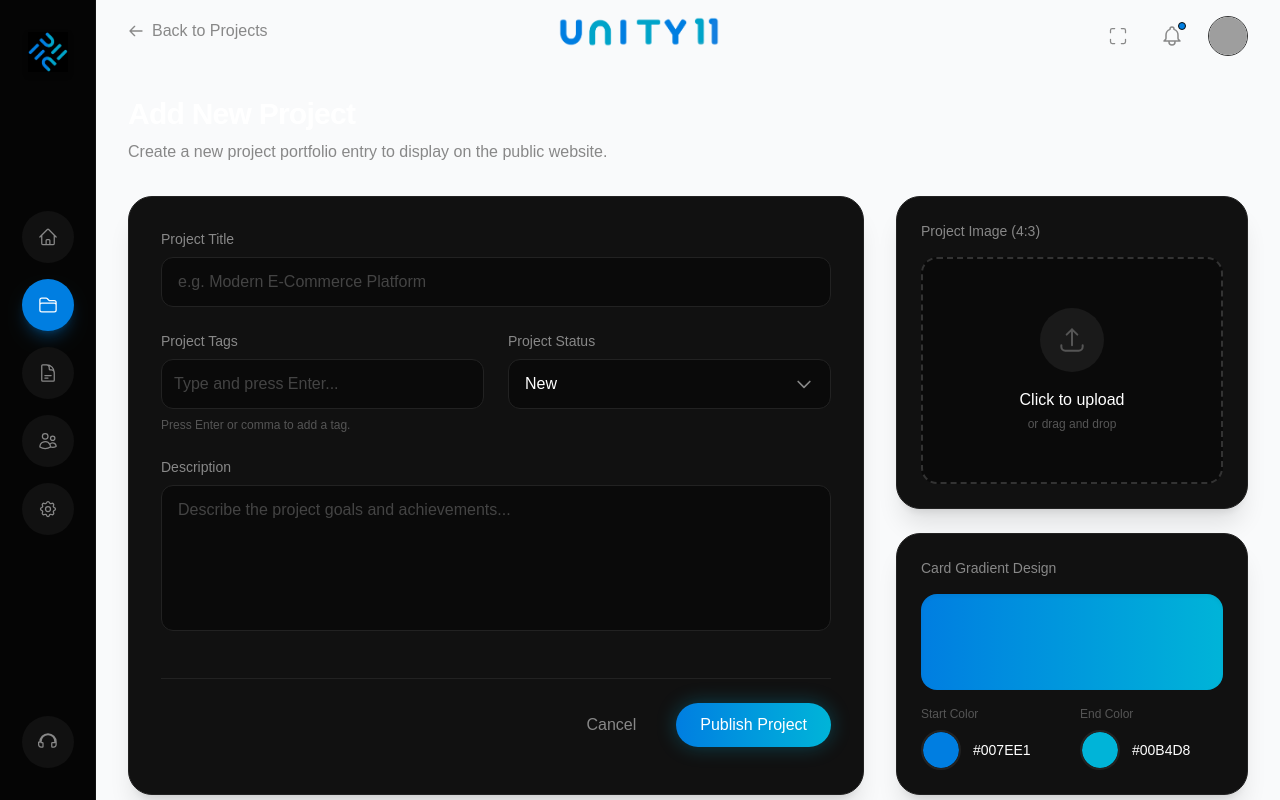
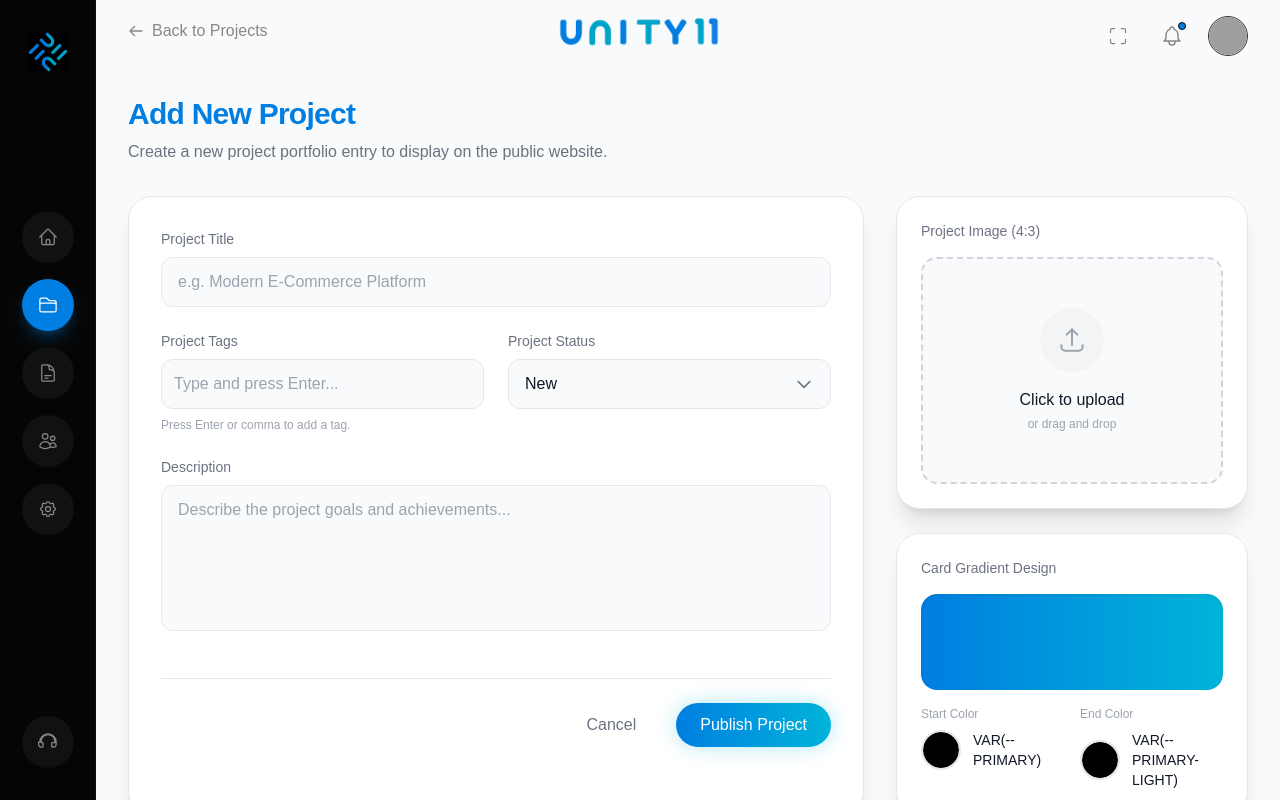
Before and after one commit to UNITY-11/unity11, a Next.js app in the folder apps/admin/: page /projects/new in a window 1280 px wide. Built offline with nearby package versions, Linux system fonts and the light colour scheme; grey boxes are pictures that could not be loaded.

Commit message:
Update page.tsx

```diff
--- a/apps/admin/src/app/projects/new/page.tsx
+++ b/apps/admin/src/app/projects/new/page.tsx
@@ -11,8 +11,8 @@ const statusOptions = [
 ];
 
 export default function AddProjectPage() {
-  const [startColor, setStartColor] = useState("#007ee1");
-  const [endColor, setEndColor] = useState("#00b4d8");
+  const [startColor, setStartColor] = useState("var(--primary)");
+  const [endColor, setEndColor] = useState("var(--primary-light)");
   const [status, setStatus] = useState("new");
   const [isStatusOpen, setIsStatusOpen] = useState(false);
   const [tags, setTags] = useState<string[]>([]);
@@ -63,32 +63,32 @@ export default function AddProjectPage() {
 
         {/* Header */}
         <div>
-          <h1 className="text-3xl font-bold tracking-tight text-white">Add New Project</h1>
-          <p className="text-[#888888] mt-2">Create a new project portfolio entry to display on the public website.</p>
+          <h1 className="text-3xl font-bold tracking-tight text-primary">Add New Project</h1>
+          <p className="text-text-muted mt-2">Create a new project portfolio entry to display on the public website.</p>
         </div>
 
         {/* Two Column Layout */}
         <div className="grid grid-cols-1 lg:grid-cols-3 gap-8">
 
           {/* Left Column: Text Inputs */}
-          <div className="lg:col-span-2 space-y-6 bg-[#111111] rounded-[24px] border border-[#222222] p-8 shadow-xl">
+          <div className="lg:col-span-2 space-y-6 bg-surface rounded-[24px] border border-border-base p-8 shadow-xl">
             <div className="grid grid-cols-1 md:grid-cols-2 gap-6">
 
               <div className="col-span-1 md:col-span-2 space-y-2">
-                <label htmlFor="title" className="block text-sm font-medium text-[#888888]">Project Title</label>
-                <input type="text" id="title" className="w-full px-4 py-3 rounded-xl border border-[#222222] bg-[#0a0a0a] text-white focus:outline-none focus:ring-2 focus:ring-[#007ee1] transition-shadow placeholder:text-[#444444]" placeholder="e.g. Modern E-Commerce Platform" />
+                <label htmlFor="title" className="block text-sm font-medium text-text-muted">Project Title</label>
+                <input type="text" id="title" className="w-full px-4 py-3 rounded-xl border border-border-base bg-background text-foreground focus:outline-none focus:ring-2 focus:ring-[var(--primary)] transition-shadow placeholder:text-text-dim" placeholder="e.g. Modern E-Commerce Platform" />
               </div>
 
               <div className="space-y-2">
-                <label htmlFor="tags" className="block text-sm font-medium text-[#888888]">Project Tags</label>
-                <div className="w-full h-[50px] px-3 rounded-xl border border-[#222222] bg-[#0a0a0a] focus-within:ring-2 focus-within:ring-[#007ee1] transition-shadow flex flex-nowrap gap-2 items-center overflow-x-auto [&::-webkit-scrollbar]:hidden [-ms-overflow-style:none] [scrollbar-width:none]">
+                <label htmlFor="tags" className="block text-sm font-medium text-text-muted">Project Tags</label>
+                <div className="w-full h-[50px] px-3 rounded-xl border border-border-base bg-background focus-within:ring-2 focus-within:ring-[var(--primary)] transition-shadow flex flex-nowrap gap-2 items-center overflow-x-auto [&::-webkit-scrollbar]:hidden [-ms-overflow-style:none] [scrollbar-width:none]">
                   {tags.map((tag) => (
-                    <span key={tag} className="bg-[#222222] text-[#888888] px-3 py-1.5 rounded-full text-sm flex items-center gap-1 border border-[#333333] shrink-0">
+                    <span key={tag} className="bg-surface-active text-text-muted px-3 py-1.5 rounded-full text-sm flex items-center gap-1 border border-border-muted shrink-0">
                       {tag}
                       <button
                         type="button"
                         onClick={() => removeTag(tag)}
-                        className="hover:text-white transition-colors ml-1 focus:outline-none"
+                        className="hover:text-foreground transition-colors ml-1 focus:outline-none"
                       >
                         <svg className="w-4 h-4" fill="none" stroke="currentColor" viewBox="0 0 24 24"><path strokeLinecap="round" strokeLinejoin="round" strokeWidth={2} d="M6 18L18 6M6 6l12 12" /></svg>
                       </button>
@@ -100,27 +100,27 @@ export default function AddProjectPage() {
                     value={tagInput}
                     onChange={(e) => setTagInput(e.target.value)}
                     onKeyDown={handleKeyDown}
-                    className="flex-1 min-w-[120px] bg-transparent text-white focus:outline-none placeholder:text-[#444444]"
+                    className="flex-1 min-w-[120px] bg-transparent text-foreground focus:outline-none placeholder:text-text-dim"
                     placeholder={tags.length === 0 ? "Type and press Enter..." : ""}
                   />
                 </div>
-                <p className="text-xs text-[#555555]">Press Enter or comma to add a tag.</p>
+                <p className="text-xs text-text-dim">Press Enter or comma to add a tag.</p>
               </div>
 
               <div className="space-y-2 relative">
-                <label className="block text-sm font-medium text-[#888888]">Project Status</label>
+                <label className="block text-sm font-medium text-text-muted">Project Status</label>
                 <div className="relative">
                   <button
                     type="button"
                     onClick={() => setIsStatusOpen(!isStatusOpen)}
-                    className="w-full px-4 py-3 rounded-xl border border-[#222222] bg-[#0a0a0a] text-white focus:outline-none focus:ring-2 focus:ring-[#007ee1] transition-shadow flex items-center justify-between"
+                    className="w-full px-4 py-3 rounded-xl border border-border-base bg-background text-foreground focus:outline-none focus:ring-2 focus:ring-[var(--primary)] transition-shadow flex items-center justify-between"
                   >
                     <span>{statusOptions.find(o => o.value === status)?.label}</span>
-                    <svg className={`w-5 h-5 text-[#888888] transition-transform ${isStatusOpen ? 'rotate-180' : ''}`} fill="none" stroke="currentColor" viewBox="0 0 24 24"><path strokeLinecap="round" strokeLinejoin="round" strokeWidth={2} d="M19 9l-7 7-7-7" /></svg>
+                    <svg className={`w-5 h-5 text-text-muted transition-transform ${isStatusOpen ? 'rotate-180' : ''}`} fill="none" stroke="currentColor" viewBox="0 0 24 24"><path strokeLinecap="round" strokeLinejoin="round" strokeWidth={2} d="M19 9l-7 7-7-7" /></svg>
                   </button>
 
                   {isStatusOpen && (
-                    <div className="absolute top-full left-0 right-0 mt-2 bg-[#111111] border border-[#222222] rounded-xl shadow-xl overflow-hidden z-50">
+                    <div className="absolute top-full left-0 right-0 mt-2 bg-surface border border-border-base rounded-xl shadow-xl overflow-hidden z-50">
                       {statusOptions.map((option) => (
                         <button
                           key={option.value}
@@ -129,7 +129,7 @@ export default function AddProjectPage() {
                             setStatus(option.value);
                             setIsStatusOpen(false);
                           }}
-                          className={`w-full text-left px-4 py-3 hover:bg-[#1a1a1a] transition-colors flex items-center justify-between ${status === option.value ? 'text-[#007ee1] bg-[#007ee1]/10' : 'text-white'}`}
+                          className={`w-full text-left px-4 py-3 hover:bg-surface-hover transition-colors flex items-center justify-between ${status === option.value ? 'text-primary bg-primary/10' : 'text-foreground'}`}
                         >
                           {option.label}
                           {status === option.value && (
@@ -143,16 +143,16 @@ export default function AddProjectPage() {
               </div>
 
               <div className="col-span-1 md:col-span-2 space-y-2">
-                <label htmlFor="description" className="block text-sm font-medium text-[#888888]">Description</label>
-                <textarea id="description" rows={5} className="w-full px-4 py-3 rounded-xl border border-[#222222] bg-[#0a0a0a] text-white focus:outline-none focus:ring-2 focus:ring-[#007ee1] transition-shadow resize-none placeholder:text-[#444444]" placeholder="Describe the project goals and achievements..."></textarea>
+                <label htmlFor="description" className="block text-sm font-medium text-text-muted">Description</label>
+                <textarea id="description" rows={5} className="w-full px-4 py-3 rounded-xl border border-border-base bg-background text-foreground focus:outline-none focus:ring-2 focus:ring-[var(--primary)] transition-shadow resize-none placeholder:text-text-dim" placeholder="Describe the project goals and achievements..."></textarea>
               </div>
 
               {/* Form Actions */}
-              <div className="col-span-1 md:col-span-2 flex items-center justify-end gap-4 pt-6 mt-4 border-t border-[#222222]">
-                <Link href="/projects" className="px-6 py-2.5 rounded-full text-[#888888] font-medium hover:text-white transition-colors flex items-center justify-center">
+              <div className="col-span-1 md:col-span-2 flex items-center justify-end gap-4 pt-6 mt-4 border-t border-border-base">
+                <Link href="/projects" className="px-6 py-2.5 rounded-full text-text-muted font-medium hover:text-foreground transition-colors flex items-center justify-center">
                   Cancel
                 </Link>
-                <button type="button" className="px-6 py-2.5 rounded-full bg-gradient-to-r from-[#007ee1] to-[#00b4d8] text-white font-medium shadow-[0_0_20px_rgba(0,180,216,0.3)] hover:opacity-90 transition-all">
+                <button type="button" className="px-6 py-2.5 rounded-full bg-gradient-to-r from-primary to-primary-light text-white font-medium shadow-[0_0_20px_rgba(0,180,216,0.3)] hover:opacity-90 transition-all">
                   Publish Project
                 </button>
               </div>
@@ -164,10 +164,10 @@ export default function AddProjectPage() {
           <div className="lg:col-span-1 space-y-6">
 
             {/* Image Upload Area */}
-            <div className="bg-[#111111] rounded-[24px] border border-[#222222] p-6 shadow-xl space-y-4">
-              <label className="block text-sm font-medium text-[#888888]">Project Image (4:3)</label>
+            <div className="bg-surface rounded-[24px] border border-border-base p-6 shadow-xl space-y-4">
+              <label className="block text-sm font-medium text-text-muted">Project Image (4:3)</label>
               <div
-                className="border-2 border-dashed border-[#333333] hover:border-[#007ee1] rounded-[16px] flex flex-col items-center justify-center text-center cursor-pointer transition-colors bg-[#0a0a0a] group aspect-[4/3] relative overflow-hidden"
+                className="border-2 border-dashed border-border-muted hover:border-primary rounded-[16px] flex flex-col items-center justify-center text-center cursor-pointer transition-colors bg-background group aspect-[4/3] relative overflow-hidden"
                 onClick={() => fileInputRef.current?.click()}
               >
                 <input
@@ -181,7 +181,7 @@ export default function AddProjectPage() {
                   <>
                     <img src={previewImage} alt="Preview" className="w-full h-full object-cover" />
                     <div className="absolute inset-0 bg-black/40 opacity-0 group-hover:opacity-100 transition-opacity flex items-center justify-center">
-                      <div className="bg-gradient-to-r from-[#007ee1] to-[#00b4d8] text-white px-5 py-2.5 rounded-full font-medium flex items-center gap-2 shadow-lg transform translate-y-4 group-hover:translate-y-0 transition-all duration-300">
+                      <div className="bg-gradient-to-r from-primary to-primary-light text-white px-5 py-2.5 rounded-full font-medium flex items-center gap-2 shadow-lg transform translate-y-4 group-hover:translate-y-0 transition-all duration-300">
                         <svg className="w-5 h-5" fill="none" stroke="currentColor" viewBox="0 0 24 24"><path strokeLinecap="round" strokeLinejoin="round" strokeWidth={2} d="M4 16v1a3 3 0 003 3h10a3 3 0 003-3v-1m-4-8l-4-4m0 0L8 8m4-4v12" /></svg>
                         Change Image
                       </div>
@@ -189,19 +189,19 @@ export default function AddProjectPage() {
                   </>
                 ) : (
                   <>
-                    <div className="w-16 h-16 rounded-full bg-[#1a1a1a] flex items-center justify-center group-hover:bg-[#007ee1]/20 transition-colors mb-4">
-                      <svg className="w-8 h-8 text-[#555555] group-hover:text-[#007ee1] transition-colors" fill="none" stroke="currentColor" viewBox="0 0 24 24"><path strokeLinecap="round" strokeLinejoin="round" strokeWidth={1.5} d="M4 16v1a3 3 0 003 3h10a3 3 0 003-3v-1m-4-8l-4-4m0 0L8 8m4-4v12" /></svg>
+                    <div className="w-16 h-16 rounded-full bg-surface-hover flex items-center justify-center group-hover:bg-primary/20 transition-colors mb-4">
+                      <svg className="w-8 h-8 text-text-dim group-hover:text-primary transition-colors" fill="none" stroke="currentColor" viewBox="0 0 24 24"><path strokeLinecap="round" strokeLinejoin="round" strokeWidth={1.5} d="M4 16v1a3 3 0 003 3h10a3 3 0 003-3v-1m-4-8l-4-4m0 0L8 8m4-4v12" /></svg>
                     </div>
-                    <p className="text-white font-medium mb-1">Click to upload</p>
-                    <p className="text-[#555555] text-xs">or drag and drop</p>
+                    <p className="text-foreground font-medium mb-1">Click to upload</p>
+                    <p className="text-text-dim text-xs">or drag and drop</p>
                   </>
                 )}
               </div>
             </div>
 
             {/* Custom Gradient Selector */}
-            <div className="bg-[#111111] rounded-[24px] border border-[#222222] p-6 shadow-xl space-y-4">
-              <label className="block text-sm font-medium text-[#888888]">Card Gradient Design</label>
+            <div className="bg-surface rounded-[24px] border border-border-base p-6 shadow-xl space-y-4">
+              <label className="block text-sm font-medium text-text-muted">Card Gradient Design</label>
 
               {/* Preview Block */}
               <div
@@ -211,7 +211,7 @@ export default function AddProjectPage() {
 
               <div className="grid grid-cols-2 gap-4">
                 <div className="space-y-2">
-                  <label htmlFor="startColor" className="block text-xs font-medium text-[#555555]">Start Color</label>
+                  <label htmlFor="startColor" className="block text-xs font-medium text-text-dim">Start Color</label>
                   <div className="flex items-center gap-3">
                     <input
                       type="color"
@@ -219,14 +219,14 @@ export default function AddProjectPage() {
                       value={startColor}
                       onChange={(e) => setStartColor(e.target.value)}
                       onClick={(e) => handleColorClick(e, setStartColor)}
-                      className="w-10 h-10 rounded-full border-2 border-[#222222] bg-transparent cursor-pointer p-0 appearance-none [&::-webkit-color-swatch-wrapper]:p-0 [&::-webkit-color-swatch]:rounded-full [&::-webkit-color-swatch]:border-none shrink-0"
+                      className="w-10 h-10 rounded-full border-2 border-border-base bg-transparent cursor-pointer p-0 appearance-none [&::-webkit-color-swatch-wrapper]:p-0 [&::-webkit-color-swatch]:rounded-full [&::-webkit-color-swatch]:border-none shrink-0"
                     />
-                    <span className="text-white text-sm uppercase flex-1">{startColor}</span>
+                    <span className="text-foreground text-sm uppercase flex-1">{startColor}</span>
                   </div>
                 </div>
 
                 <div className="space-y-2">
-                  <label htmlFor="endColor" className="block text-xs font-medium text-[#555555]">End Color</label>
+                  <label htmlFor="endColor" className="block text-xs font-medium text-text-dim">End Color</label>
                   <div className="flex items-center gap-3">
                     <input
                       type="color"
@@ -234,9 +234,9 @@ export default function AddProjectPage() {
                       value={endColor}
                       onChange={(e) => setEndColor(e.target.value)}
                       onClick={(e) => handleColorClick(e, setEndColor)}
-                      className="w-10 h-10 rounded-full border-2 border-[#222222] bg-transparent cursor-pointer p-0 appearance-none [&::-webkit-color-swatch-wrapper]:p-0 [&::-webkit-color-swatch]:rounded-full [&::-webkit-color-swatch]:border-none shrink-0"
+                      className="w-10 h-10 rounded-full border-2 border-border-base bg-transparent cursor-pointer p-0 appearance-none [&::-webkit-color-swatch-wrapper]:p-0 [&::-webkit-color-swatch]:rounded-full [&::-webkit-color-swatch]:border-none shrink-0"
                     />
-                    <span className="text-white text-sm uppercase flex-1">{endColor}</span>
+                    <span className="text-foreground text-sm uppercase flex-1">{endColor}</span>
                   </div>
                 </div>
               </div>
```
